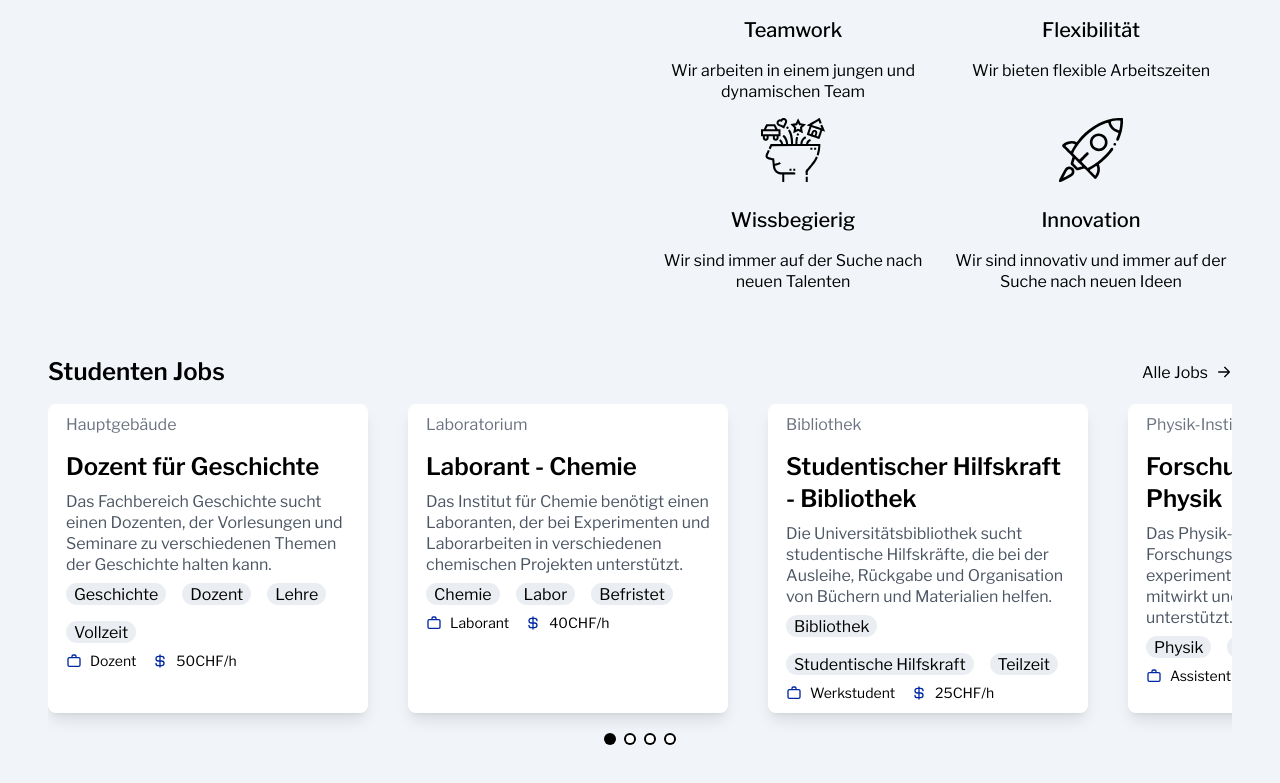
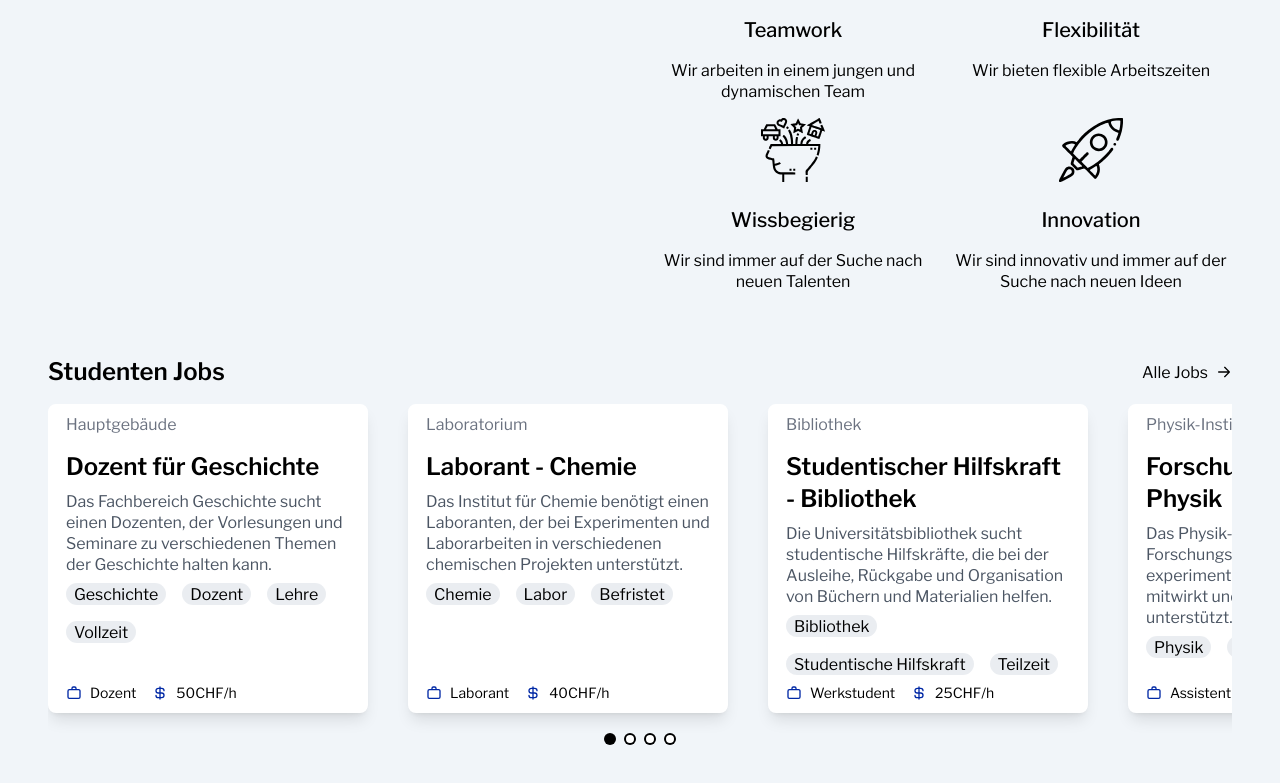
Before and after one commit to skyZcoding/uzh, a Vue app: page / in a window 1280 px wide. Shown: the part 728-1511 px from the top of the page. Built offline with nearby package versions, Linux system fonts and the light colour scheme.

Commit message:
Update JobCard.vue

```diff
--- a/src/components/JobCard.vue
+++ b/src/components/JobCard.vue
@@ -23,8 +23,9 @@ function goToJobDetail() {
 <template>
   <div
     @click="goToJobDetail()"
-    class="rounded-lg bg-white px-4 py-2 flex flex-col w-[20rem] shadow-lg cursor-pointer group duration-200 hover:border-secondary border-white border-2"
+    class="rounded-lg bg-white px-4 py-2 flex flex-col justify-between w-[20rem] shadow-lg cursor-pointer group duration-200 hover:border-secondary border-white border-2"
   >
+    <div class="flex flex-col">
       <p class="mb-4 text-gray-500">{{ place }}</p>
       <h2 class="mb-2 group-hover:text-secondary duration-200">{{ title }}</h2>
       <p class="text-gray-600">{{ description }}</p>
@@ -36,6 +37,7 @@ function goToJobDetail() {
           class="px-2 py-[0.5px] bg-slate-400 bg-opacity-20 rounded-full flex flex-row items-center"
         >
           <p>{{ tag }}</p>
+        </div>
       </div>
     </div>
 
```
Lines whose indentation alone changed are shown as unchanged.
